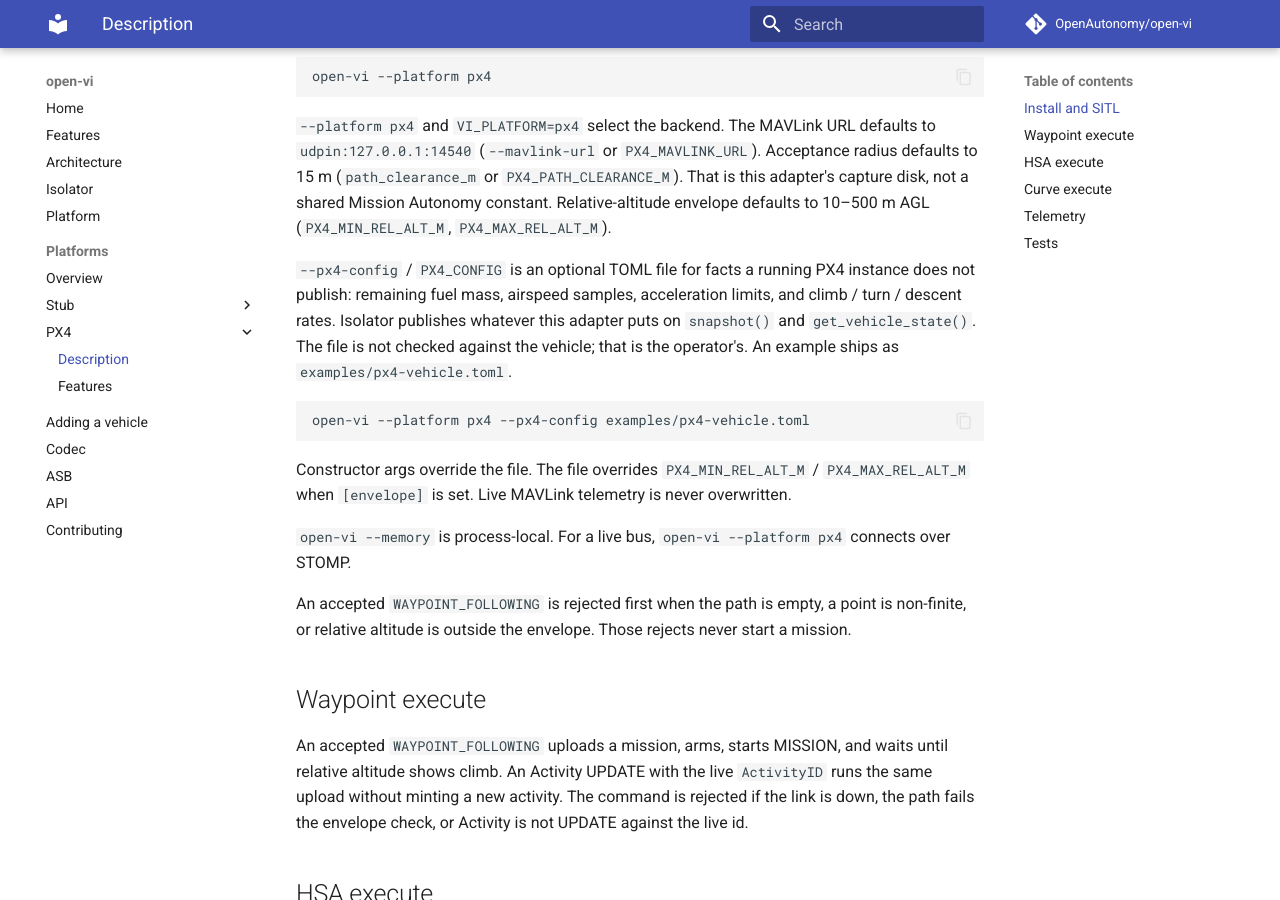
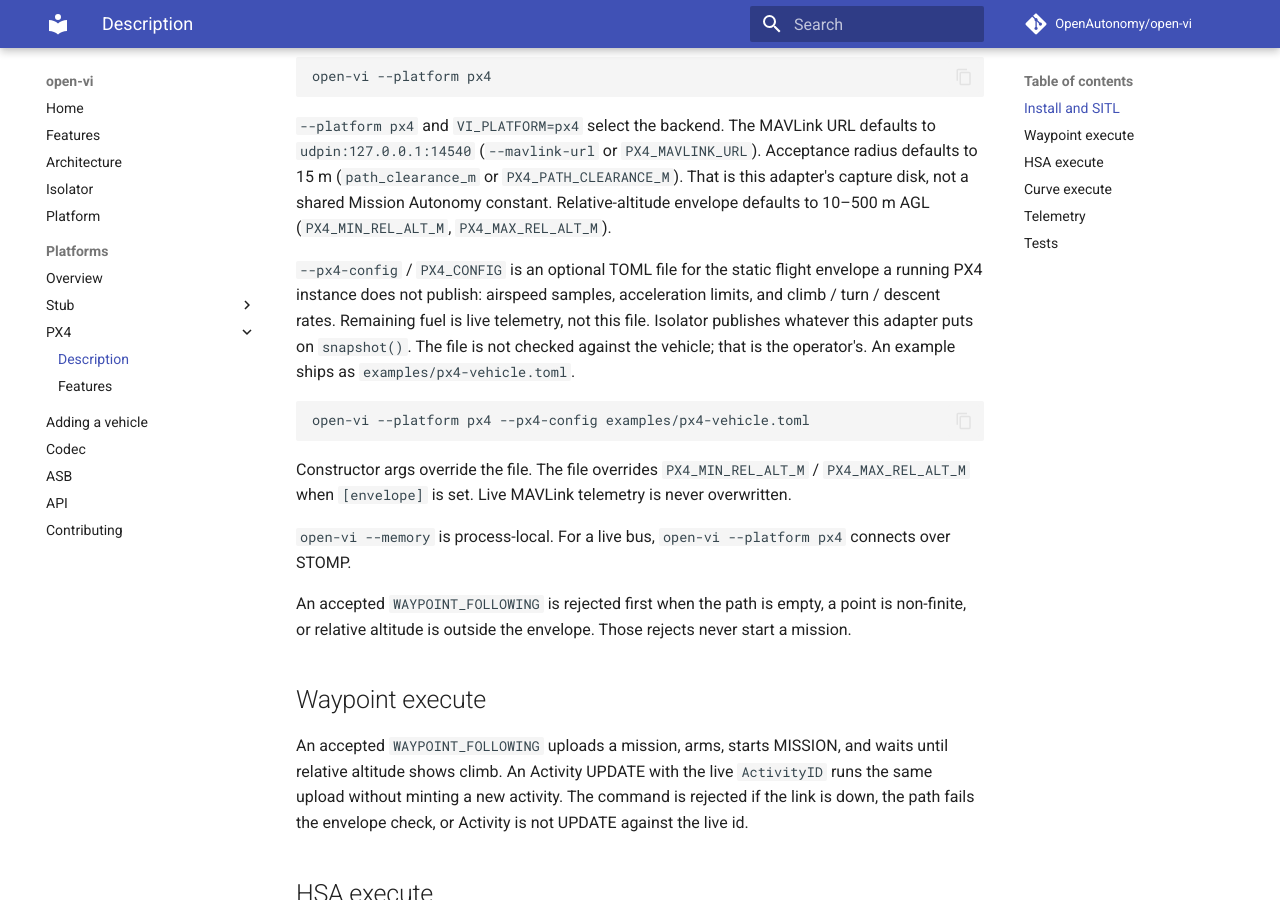
Before and after one commit to OpenAutonomy/open-vi, an MkDocs documentation site: the page built from docs/platforms/px4/README.md, in a window 1280 px wide and 900 px high, scrolled down 1229 px. Built offline with MkDocs 1.6.1 and Material for MkDocs 9.7.7, drawn with Linux system fonts in a browser that asks for light colours; comment, search, counter and statistics services are not loaded; some of the changed text lies outside the part shown.

Commit message:
Keep remaining fuel off the PX4 vehicle TOML.
That file is the static envelope; mass is live state PX4 does not publish.

Co-authored-by: Cursor <cursoragent@cursor.com>

````diff
--- a/docs/platforms/px4/README.md
+++ b/docs/platforms/px4/README.md
@@ -80,13 +80,13 @@ adapter's capture disk, not a shared Mission Autonomy constant.
 Relative-altitude envelope defaults to 10–500 m AGL
 (`PX4_MIN_REL_ALT_M`, `PX4_MAX_REL_ALT_M`).
 
-`--px4-config` / `PX4_CONFIG` is an optional TOML file for facts
-a running PX4 instance does not publish: remaining fuel mass,
+`--px4-config` / `PX4_CONFIG` is an optional TOML file for the
+static flight envelope a running PX4 instance does not publish:
 airspeed samples, acceleration limits, and climb / turn /
-descent rates. Isolator publishes whatever this adapter puts on
-`snapshot()` and `get_vehicle_state()`. The file is not checked
-against the vehicle; that is the operator's. An example ships as
-`examples/px4-vehicle.toml`.
+descent rates. Remaining fuel is live telemetry, not this file.
+Isolator publishes whatever this adapter puts on `snapshot()`.
+The file is not checked against the vehicle; that is the
+operator's. An example ships as `examples/px4-vehicle.toml`.
 
 ```bash
 open-vi --platform px4 --px4-config examples/px4-vehicle.toml
@@ -179,8 +179,7 @@ heartbeat and position are fresher than 10 s; otherwise
 airspeed, heading, battery percent, and endurance duration into
 `TspiSnapshot`. Duration is `time_remaining` when PX4 estimates
 it, otherwise remaining mAh / current from consumed and
-percent. Fuel mass is omitted unless the vehicle TOML sets
-`fuel_mass_kg`.
+percent. Fuel mass is omitted; SITL has no mass sensor.
 `get_faults()` is periodic BIT from `SYS_STATUS` sensor
 present / enabled / health. An unhealthy watched sensor is
 `SET`. Link-down is `PX4_LINK_DOWN`. Clean BIT is a cleared
````
Also changed, not shown: CHANGELOG.md (+5 -0 lines), docs/FEATURES.md (+2 -2 lines), docs/platforms/px4/FEATURES.md (+1 -1 lines), 5 other files.
